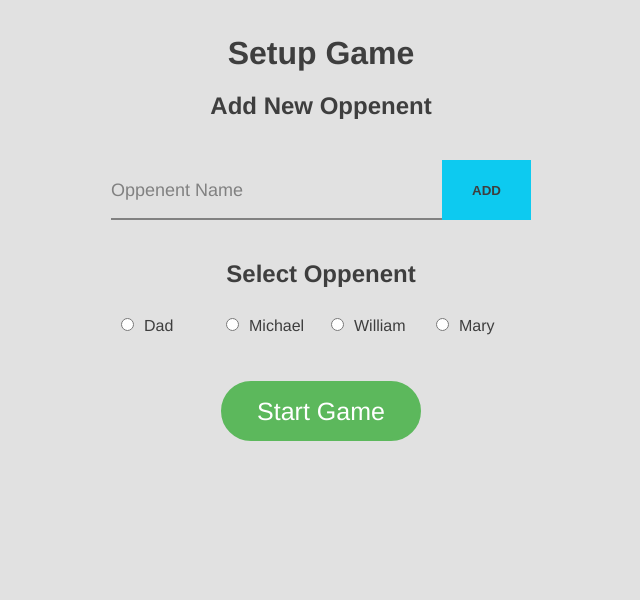
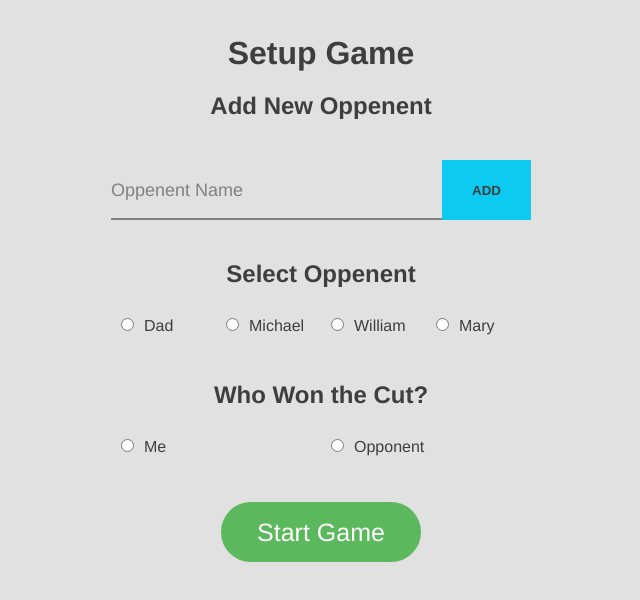
Before and after one commit to ClaytonDewey/tca-cribbage, a React (Create React App) app: page /#/setup in a window 1280 px wide. Shown: the top 600 px of the page, without its empty margins (319-959 px from the left). Built offline with nearby package versions, Linux system fonts and the light colour scheme.

Commit message:
Complete start game page

```diff
--- a/src/Components/SetupGame/SetupGame.tsx
+++ b/src/Components/SetupGame/SetupGame.tsx
@@ -43,6 +43,23 @@ export const SetupGame = () => {
                     </label>
                 </li>
             </ul>
+
+            <h2 className="text-center mt-4 mb-2">Who Won the Cut?</h2>
+            <ul className="form-check-control">
+                <li>
+                    <label>
+                        <input type="radio" name="cut" />
+                        Me
+                    </label>
+                </li>
+                <li>
+                    <label>
+                        <input type="radio" name="cut" />
+                        Opponent
+                    </label>
+                </li>
+            </ul>
+
             <button className="btn btn-success mt-4" onClick={() => nav("/play")}>
                 Start Game
             </button>
```
